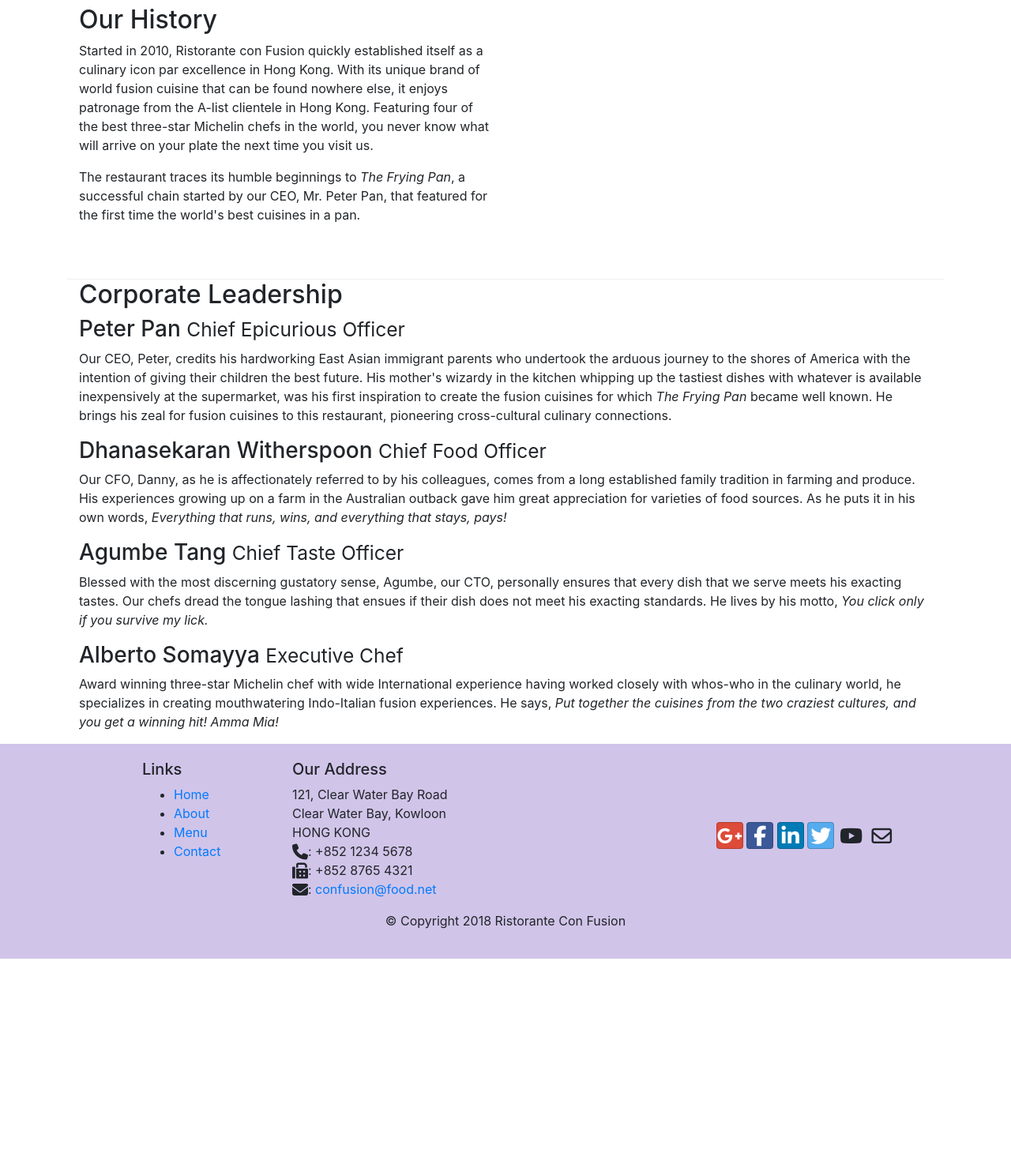
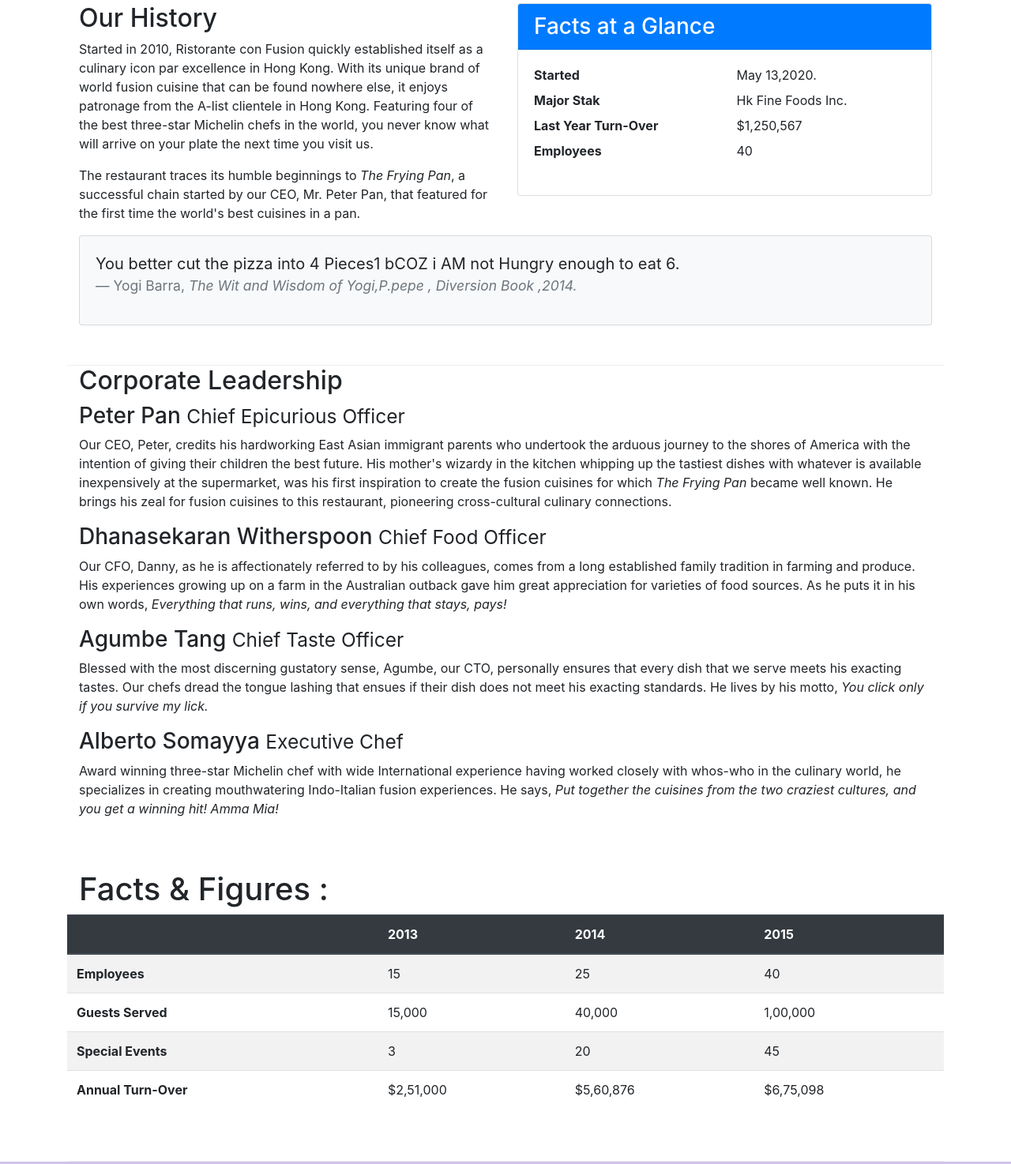
Before and after one commit to saketh1305/bootstrap, a plain HTML site: page aboutus.html in a window 1280 px wide. Shown: the part 511-1985 px from the top of the page at 79% size. Before the commit the page ends 1725 px from the top, so only its background shows below. Drawn offline with nearby package versions, Linux system fonts and the light colour scheme.

Commit message:
Tables & Cards

```diff
--- a/aboutus.html
+++ b/aboutus.html
@@ -55,13 +55,41 @@
             </div>
         </div>
 
-        <div class = "row row-content align-items-center">
+        <div class = "row row-content ">
             <div class = "col-12 col-sm-6">
                 <h2>Our History</h2>
                 <p>Started in 2010, Ristorante con Fusion quickly established itself as a culinary icon par excellence in Hong Kong. With its unique brand of world fusion cuisine that can be found nowhere else, it enjoys patronage from the A-list clientele in Hong Kong.  Featuring four of the best three-star Michelin chefs in the world, you never know what will arrive on your plate the next time you visit us.</p>
                 <p>The restaurant traces its humble beginnings to <em>The Frying Pan</em>, a successful chain started by our CEO, Mr. Peter Pan, that featured for the first time the world's best cuisines in a pan.</p>
             </div>
-            <div>
+            <div class="col-sm">
+                <div class="card">
+                    <h3 class="card-header bg-primary text-white">Facts at a Glance</h3>
+                    <div class="card-body">
+                        <dl class="row">
+                            <dt class="col-6">Started</dt>
+                            <dd class = "col-6">May 13,2020.</dd>
+                            <dt class="col-6">Major Stak</dt>
+                            <dd class = "col-6">Hk Fine Foods Inc.</dd>
+                            <dt class="col-6">Last Year Turn-Over</dt>
+                            <dd class = "col-6">$1,250,567</dd>
+                            <dt class="col-6">Employees</dt>
+                            <dd class = "col-6">40</dd>
+                        </dl>
+                    </div>
+                </div>
+            </div>
+            <div class="col-12">
+                <div class="card card-body bg-light">
+                    <blockquote class = "blockquote">
+                        <p class = "mb-0">You better cut the pizza into 4 Pieces1
+                            bCOZ i AM not Hungry enough to eat 6.
+                        </p>
+                        <footer class="blockquote-footer">Yogi Barra,
+                            <cite title = "Source Title">The Wit and Wisdom of
+                                Yogi,P.pepe , Diversion Book ,2014. </cite>
+                        </footer>
+                    </blockquote>
+                </div>
             </div>
         </div>
 
@@ -79,6 +107,52 @@
                 <h3>Alberto Somayya <small>Executive Chef</small></h3>
                 <div class="d-none d-sm-block"><p>Award winning three-star Michelin chef with wide International experience having worked closely with whos-who in the culinary world, he specializes in creating mouthwatering Indo-Italian fusion experiences. He says, <em>Put together the cuisines from the two craziest cultures, and you get a winning hit! Amma Mia!</em></p></div>
             </div>
+       </div>
+       <div class="row row-content">
+           <div class = "col-12 col-sm-9">
+                <h1>Facts &amp; Figures :</h1>
+           </div>
+           <div class = "table-responsive">
+               <table class = "table table-striped">
+                   <thead class = "thead-dark">
+                       <tr>
+                           <th>&nbsp;</th>
+                           <th>2013</th>
+                           <th>2014</th>
+                           <th>2015</th>
+                       </tr>
+                   </thead>
+                   <tbody>
+                       <tr>
+                           <th>Employees</th>
+                           <td>15</td>
+                           <td>25</td>
+                           <td>40</td>
+                       </tr>
+                       <tr>
+                           <th>Guests Served</th>
+                           <td>15,000</td>
+                           <td>40,000</td>
+                           <td>1,00,000</td>
+                       </tr>
+                       <tr>
+                           <th>Special Events</th>
+                           <td>3</td>
+                           <td>20</td>
+                           <td>45</td>
+                       </tr>
+                       <tr>
+                           <th>Annual Turn-Over</th>
+                           <td>$2,51,000</td>
+                           <td>$5,60,876</td>
+                           <td>$6,75,098</td>
+                       </tr>
+                   </tbody>
+               </table>
+           </div>
+           <div class =  "col-12 col-sm-9">
+
+           </div>
        </div>
 
     </div>
```
